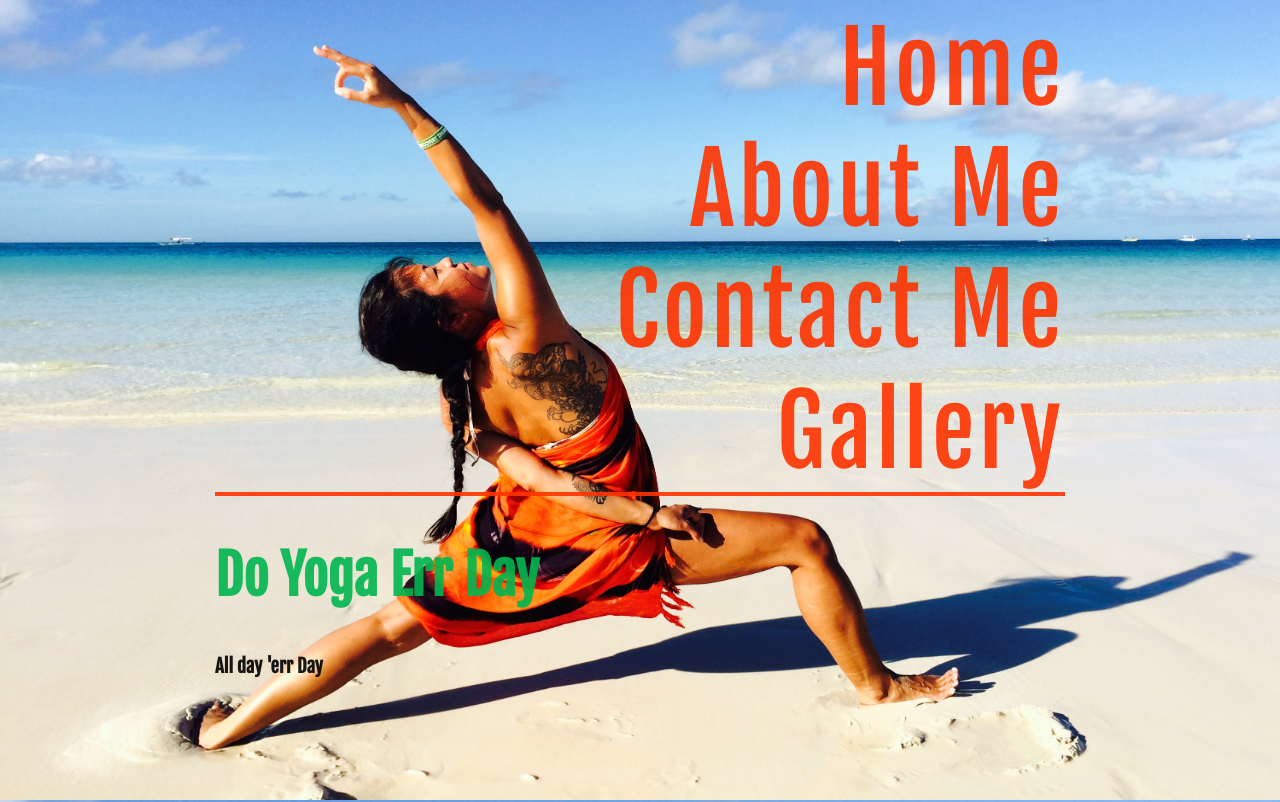
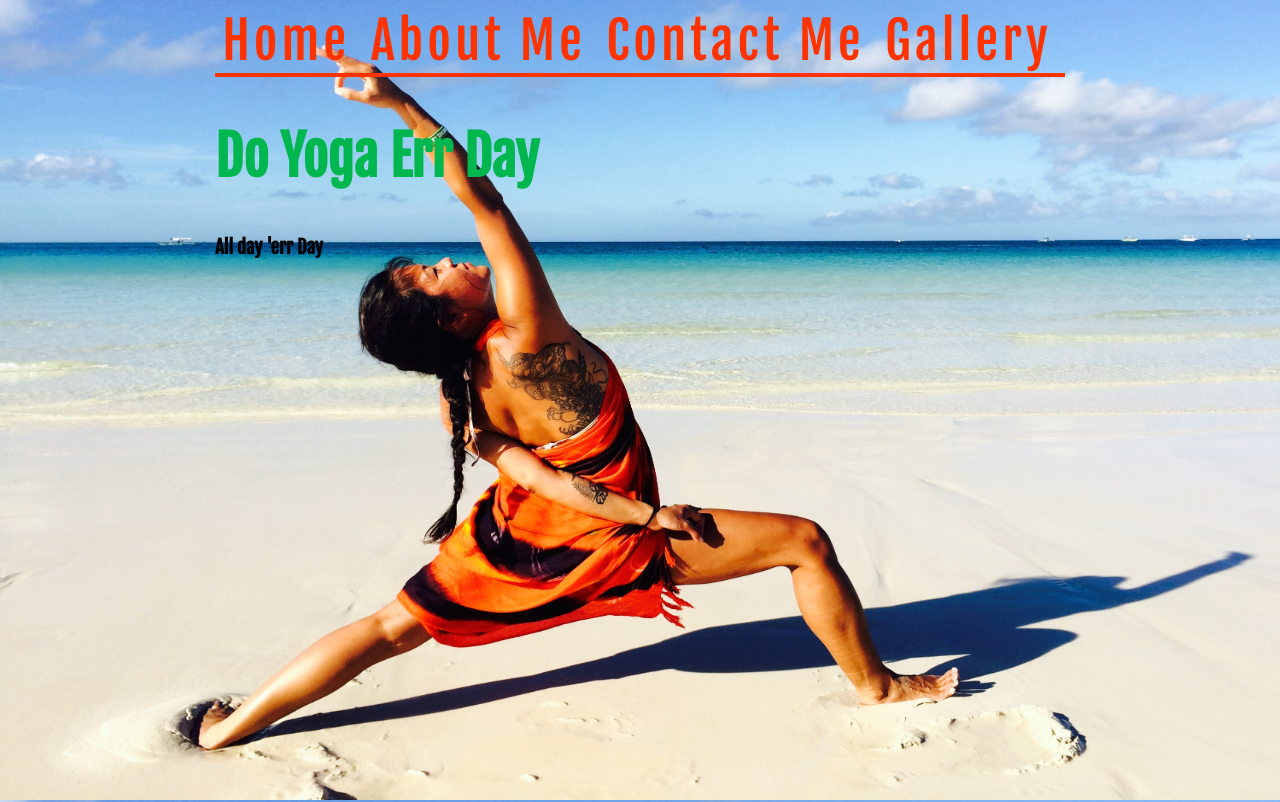
Before and after one commit to TylerSmall19/beatrice, a plain HTML site: page index.html in a window 1280 px wide. Shown: the top 802 px of the page. Drawn offline with Linux system fonts and the light colour scheme.

Commit message:
Refactor header to be smaller and more towards the top.

```diff
--- a/index.html
+++ b/index.html
@@ -8,9 +8,9 @@
 	<div id='container'>
 		<header>
 			<nav>
-				<a href='#home' class='nav-link'>Home</a><br>
-				<a href='#about-me' class='nav-link'>About Me</a><br>
-				<a href='#contact-me' class='nav-link'>Contact Me</a><br>
+				<a href='#home' class='nav-link'>Home</a>
+				<a href='#about-me' class='nav-link'>About Me</a>
+				<a href='#contact-me' class='nav-link'>Contact Me</a>
 				<a href='#gallery' class='nav-link'>Gallery</a>
 			<nav>
 		</header>
--- a/style.css
+++ b/style.css
@@ -15,12 +15,14 @@ header {
 
 main {
 	height: 700px;
+	display: block;
 }
 
 .nav-link {
-	font-size: 6em;
+	font-size: 3.2em;
 	color: #ff3300;
 	text-decoration: none;
+	margin-right: 13px;
 }
 
 .section-header {
@@ -31,7 +33,4 @@ main {
 #container {
 	width: 850px;
 	margin: 0 auto;
-	opacity: 0.9;
-  filter: alpha(opacity=90); /* For IE8 and earlier */
-  /*background-color: white;*/
 }
```
